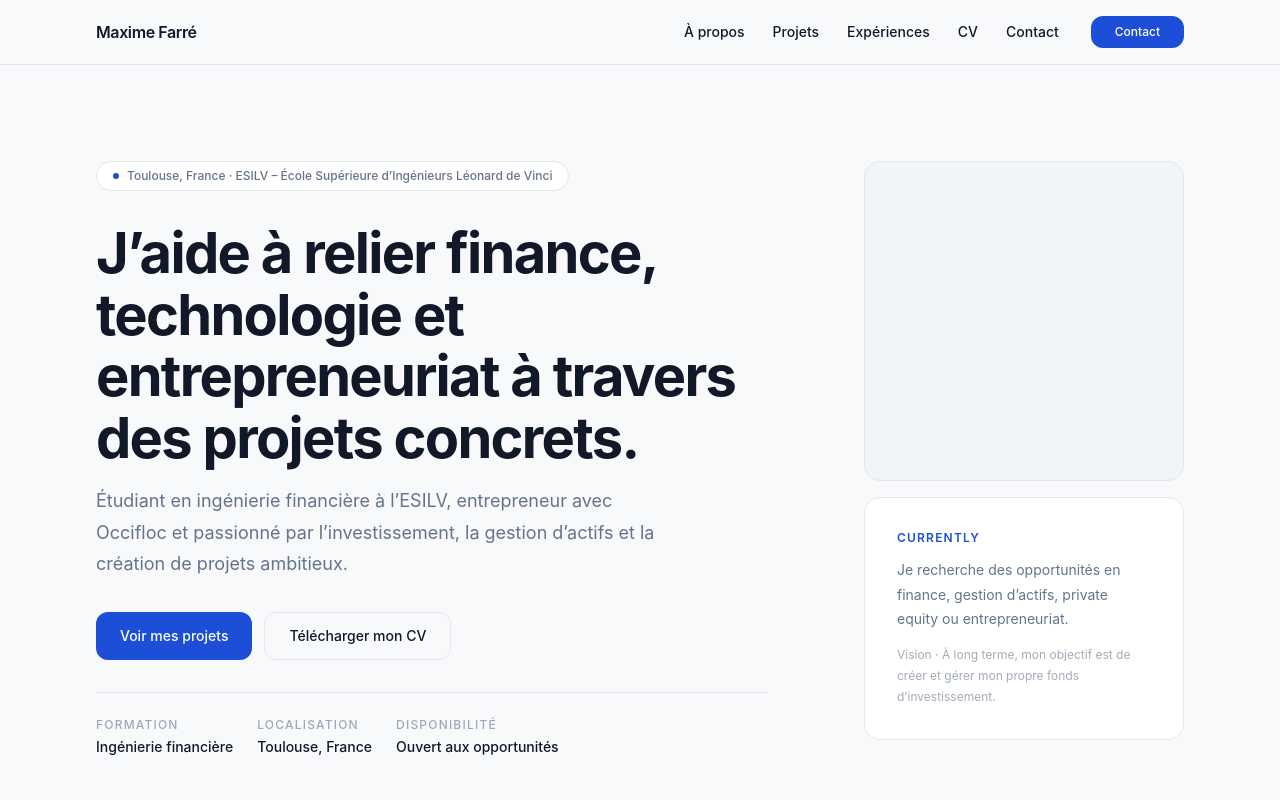
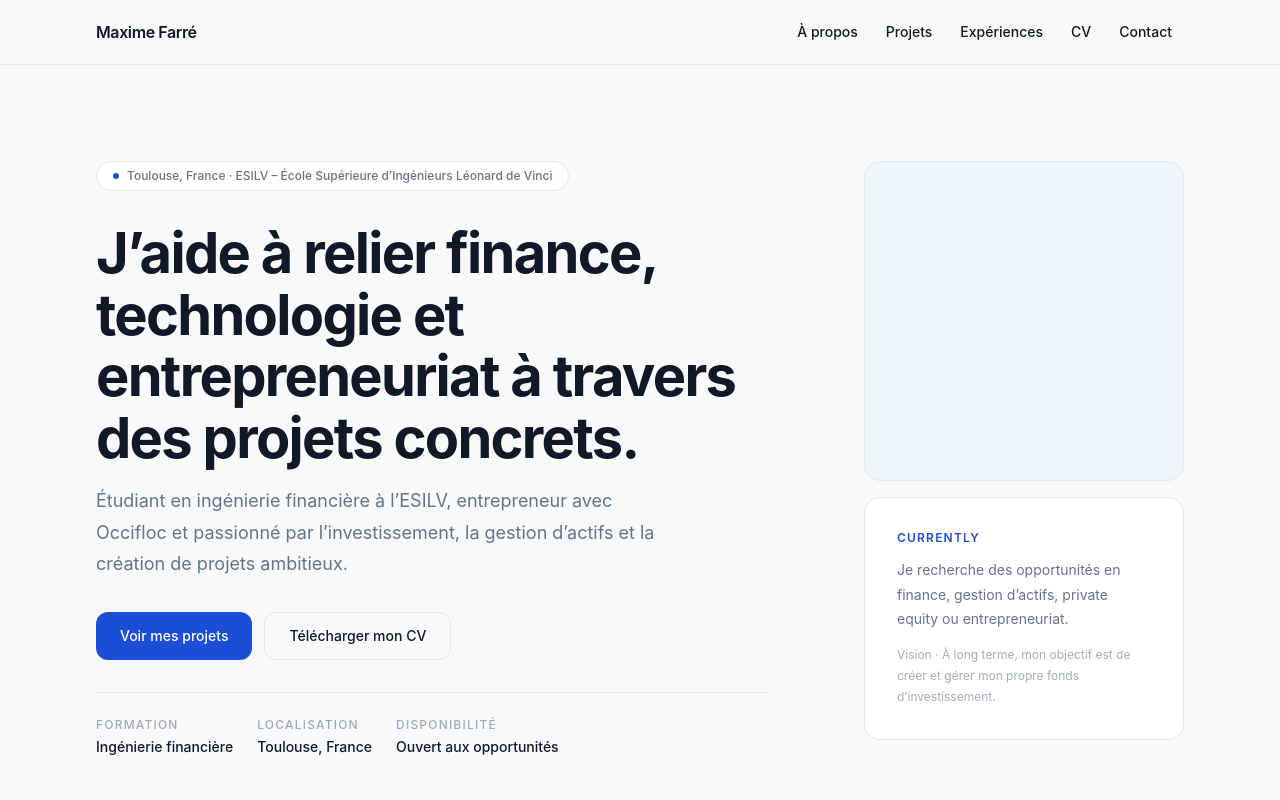
Before and after one commit to MaximeFARRE/Site_stage, a Next.js app: page / in a window 1280 px wide. Shown: the top 800 px of the page. Built offline with nearby package versions, Linux system fonts and the light colour scheme.

Commit message:
fix: remove duplicate contact button from navbar

```diff
--- a/src/components/layout/navbar.tsx
+++ b/src/components/layout/navbar.tsx
@@ -39,12 +39,6 @@ export default function Navbar() {
               );
             })}
 
-            <Link
-              href="/contact"
-              className="button-primary ml-4 !py-2 !text-xs"
-            >
-              Contact
-            </Link>
           </nav>
         </div>
       </Container>
```
